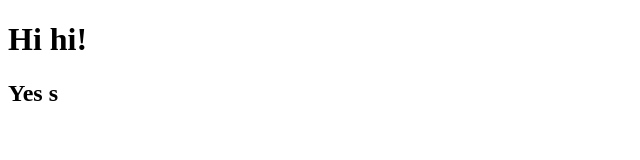
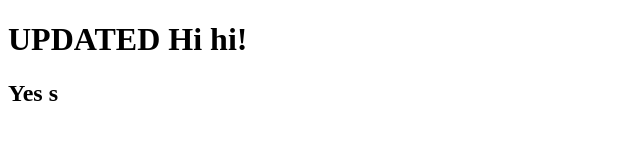
Before and after one commit to CadenDevelops/cadendevelops-com, a plain HTML site: page index.html in a window 1280 px wide. Shown: the whole page, without its empty margins (0-640 px from the left). Drawn offline with Linux system fonts and the light colour scheme.

Commit message:
Update index.html

```diff
--- a/index.html
+++ b/index.html
@@ -7,7 +7,7 @@
     <title>Document</title>
   </head>
   <body>
-    <h1>Hi hi!</h1>
+    <h1>UPDATED Hi hi!</h1>
     <h2>Yes s</h2>
   </body>
 </html>
```
